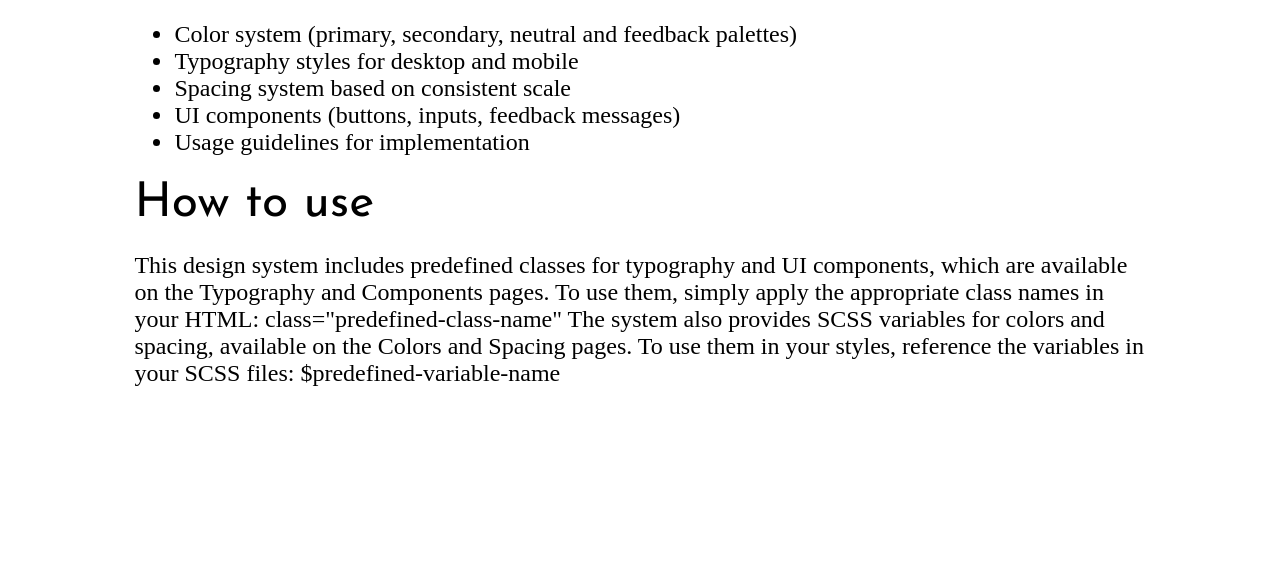
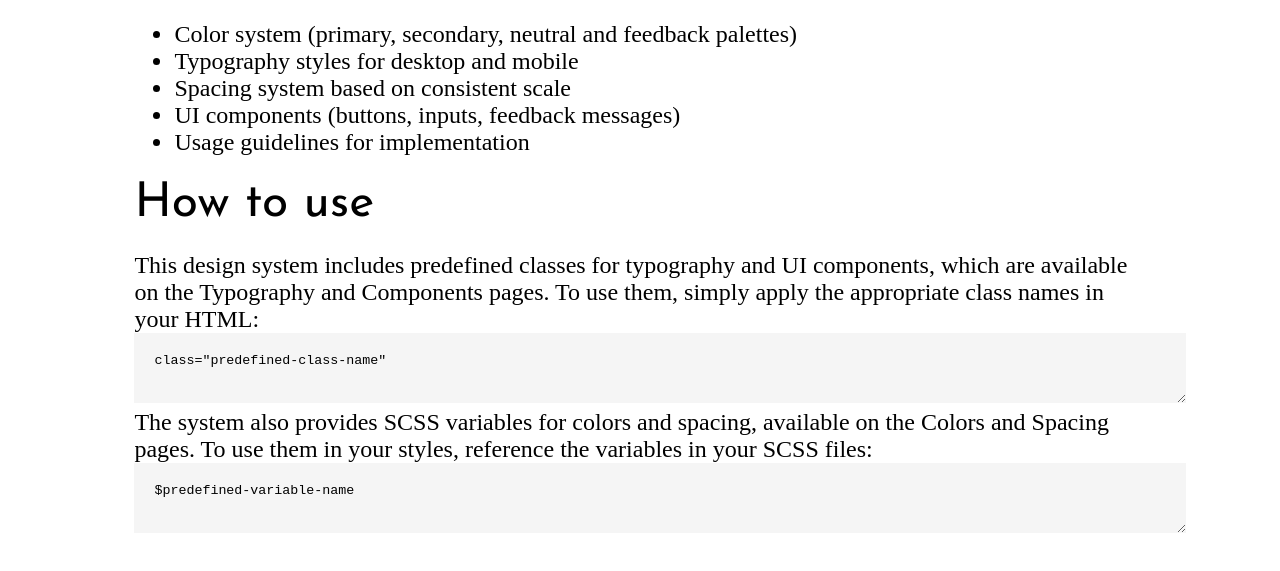
Before and after one commit to Oksana-Pl/Project_1, a website: page index.html in a window 1280 px wide. Shown: the part 589-1160 px from the top of the page. Before the commit the page ends 1026 px from the top, so only its background shows below. Drawn offline with Linux system fonts and the light colour scheme.

Commit message:
Update index.html

```diff
--- a/index.html
+++ b/index.html
@@ -47,13 +47,13 @@
                     on the Typography and Components pages.
 
                     To use them, simply apply the appropriate class names in your HTML:
-                    class="predefined-class-name"
+                    <textarea class="code">class="predefined-class-name"</textarea>
 
                     The system also provides SCSS variables for colors and spacing, available on the Colors and Spacing
                     pages.
 
                     To use them in your styles, reference the variables in your SCSS files:
-                    $predefined-variable-name
+                    <textarea class="code">$predefined-variable-name</textarea>
                 </p>
             </div>
         </section>
```
